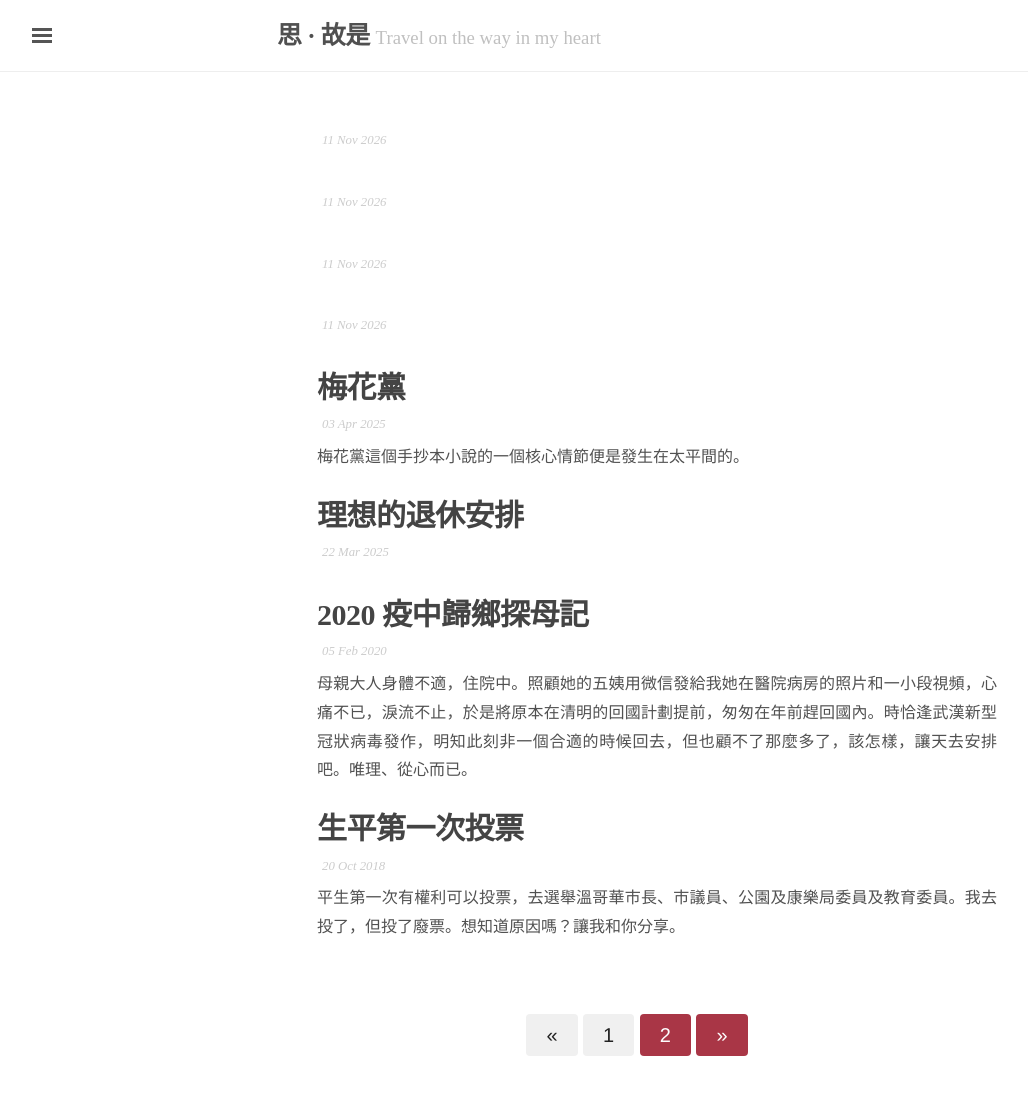
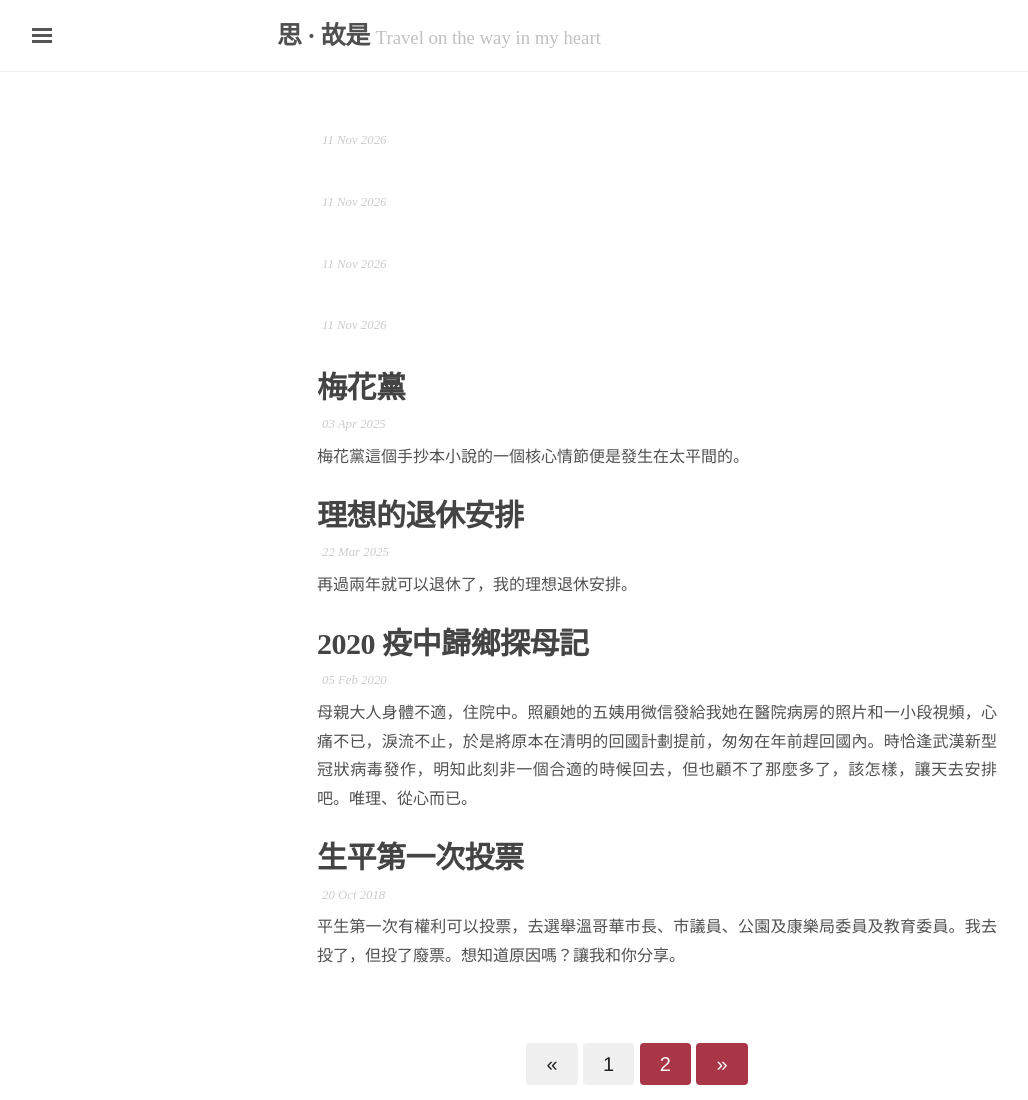
Before and after one commit to Je-pense/je-pense.github.io, a Jekyll site: the page built from index.html, in a window 1280 px wide, cut to the strip 0-1100 px from the top of the page. Shown: the whole strip, without its empty margins (3-1031 px from the left). Built offline with Jekyll 4.4.1, drawn with Linux system fonts in a browser that asks for light colours; nearby versions of some CDN libraries; the list of posts is cut into pages by our own code.

Commit message:
description

```diff
--- a/_posts/2025-03-22-理想的退休安排.md
+++ b/_posts/2025-03-22-理想的退休安排.md
@@ -1,6 +1,7 @@
 ---
 layout: post
 title: 理想的退休安排
+description: 再過兩年就可以退休了，我的理想退休安排。
 keywords:
   - 60 退休
   - 回國養老
```
